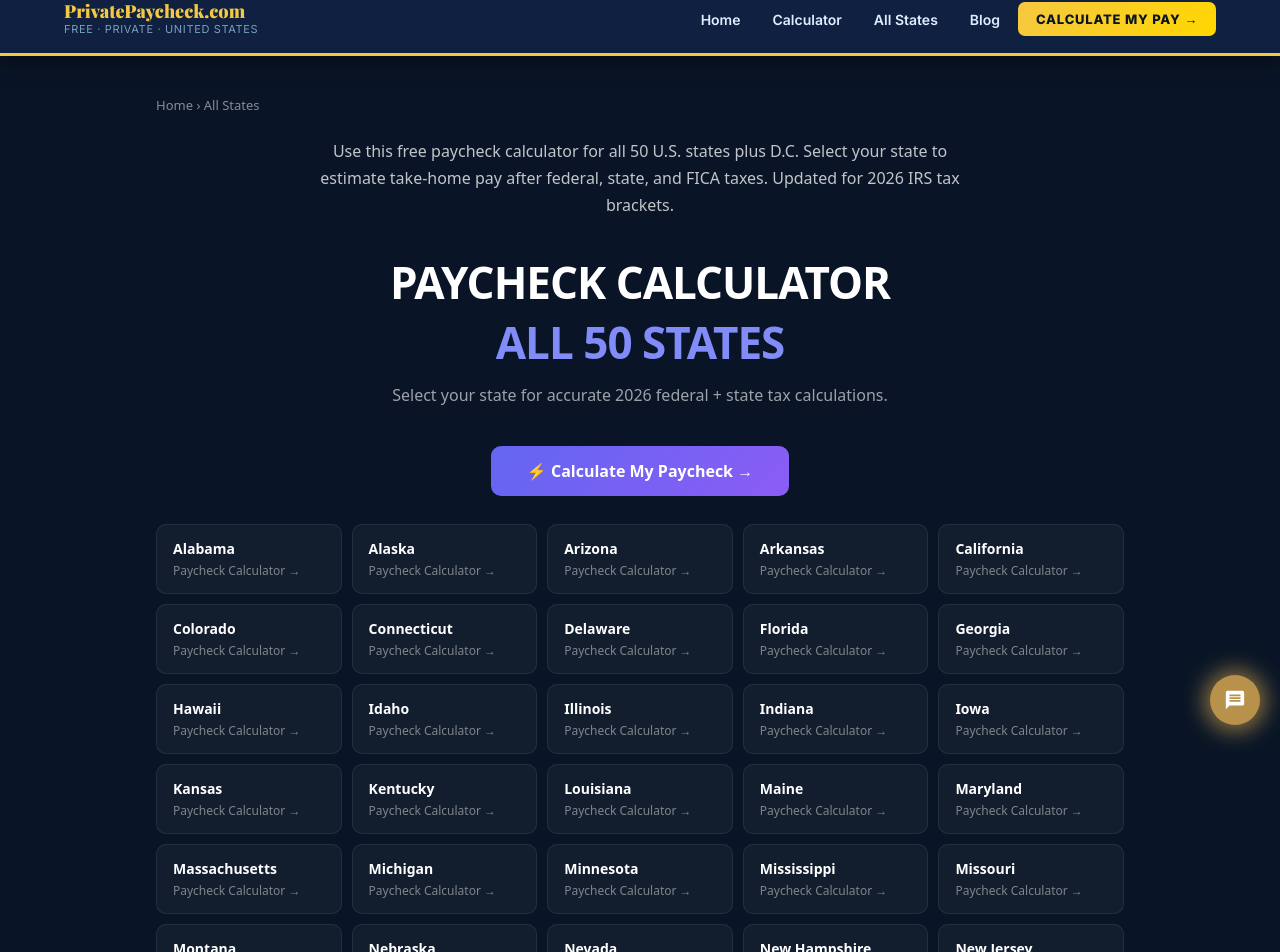
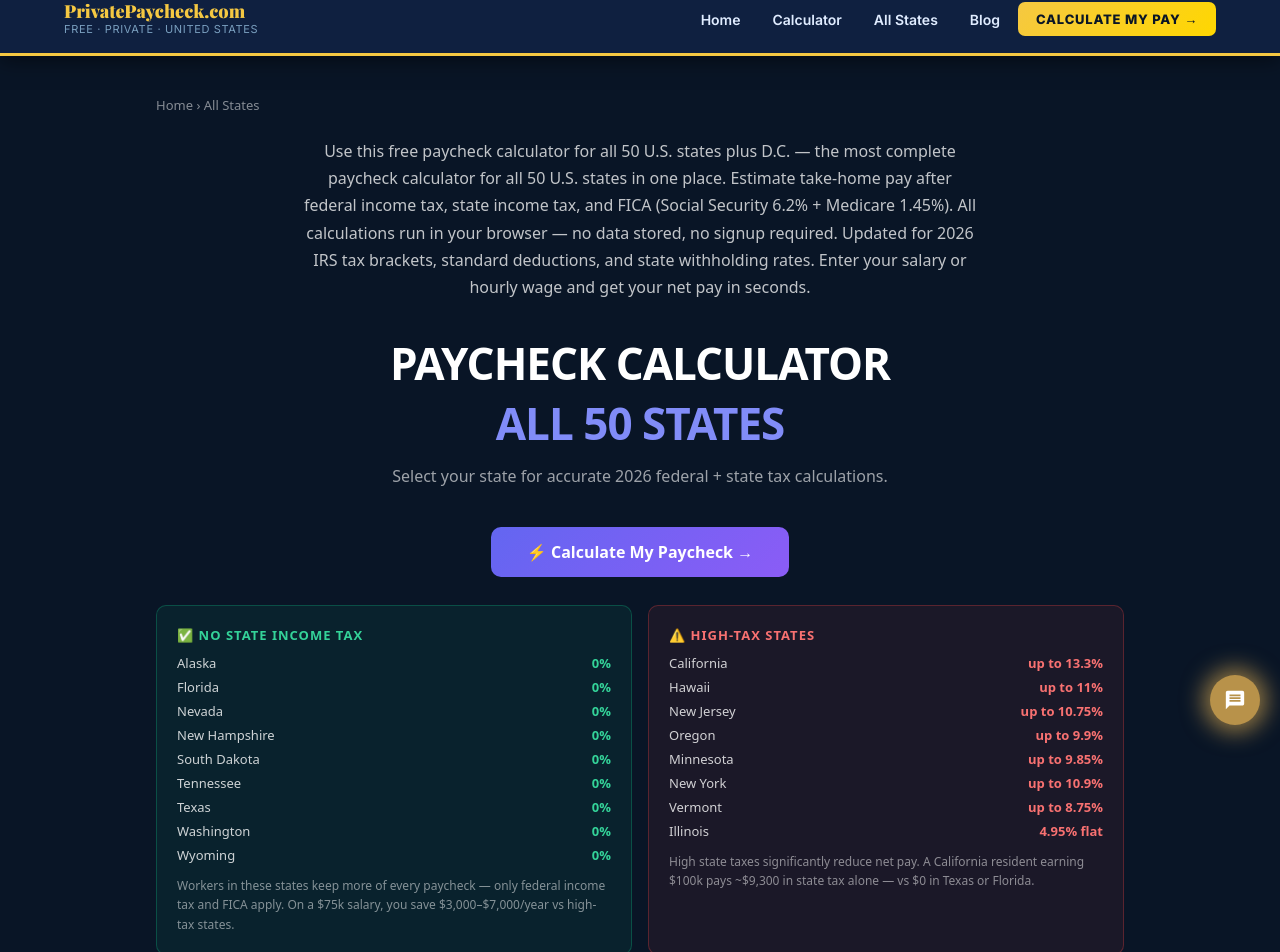
Before and after one commit to devqrcraft-ui/privatepaycheck, a Next.js app: page /all-states in a window 1280 px wide. Shown: the part 55-1007 px from the top of the page. Built offline with nearby package versions, Linux system fonts and the light colour scheme.

Commit message:
seo: improve all-states intro + add no-tax/high-tax state sections

```diff
--- a/src/app/all-states/page.tsx
+++ b/src/app/all-states/page.tsx
@@ -22,7 +22,9 @@ export default function AllStatesPage() {
 
         <script type="application/ld+json" dangerouslySetInnerHTML={{ __html: JSON.stringify(faqSchema) }} />
         <p style={{ fontSize: '16px', lineHeight: 1.7, opacity: 0.75, maxWidth: '680px', margin: '0 auto 32px', textAlign: 'center' }}>
-          Use this free paycheck calculator for all 50 U.S. states plus D.C. Select your state to estimate take-home pay after federal, state, and FICA taxes. Updated for 2026 IRS tax brackets.
+          Use this free paycheck calculator for all 50 U.S. states plus D.C. — the most complete paycheck calculator for all 50 U.S. states in one place.
+          Estimate take-home pay after federal income tax, state income tax, and FICA (Social Security 6.2% + Medicare 1.45%). All calculations run in your browser — no data stored, no signup required.
+          Updated for 2026 IRS tax brackets, standard deductions, and state withholding rates. Enter your salary or hourly wage and get your net pay in seconds.
         </p>
         <div style={{ textAlign: 'center', marginBottom: '40px' }}>
           <h1 style={{ fontSize: 'clamp(24px,4vw,44px)', fontWeight: 900, margin: '0 0 12px', textTransform: 'uppercase', letterSpacing: '-1px' }}>
@@ -39,6 +41,36 @@ export default function AllStatesPage() {
             ⚡ Calculate My Paycheck →
           </a>
         </div>
+        {/* NO TAX STATES */}
+        <div style={{ display: 'grid', gridTemplateColumns: '1fr 1fr', gap: 16, marginBottom: 40 }}>
+          <div style={{ background: 'rgba(16,185,129,0.08)', border: '1px solid rgba(16,185,129,0.3)', borderRadius: 10, padding: '20px' }}>
+            <div style={{ fontSize: 13, fontWeight: 800, color: '#34d399', letterSpacing: '1px', textTransform: 'uppercase', marginBottom: 10 }}>✅ No State Income Tax</div>
+            <div style={{ display: 'flex', flexDirection: 'column', gap: 6, marginBottom: 12 }}>
+              {['Alaska','Florida','Nevada','New Hampshire','South Dakota','Tennessee','Texas','Washington','Wyoming'].map(s=>(
+                <div key={s} style={{ fontSize: 13, color: 'rgba(255,255,255,0.8)', display: 'flex', justifyContent: 'space-between' }}>
+                  <span>{s}</span><span style={{ color: '#34d399', fontWeight: 700 }}>0%</span>
+                </div>
+              ))}
+            </div>
+            <p style={{ fontSize: 12, color: 'rgba(255,255,255,0.5)', lineHeight: 1.6, margin: 0 }}>
+              Workers in these states keep more of every paycheck — only federal income tax and FICA apply. On a $75k salary, you save $3,000–$7,000/year vs high-tax states.
+            </p>
+          </div>
+          <div style={{ background: 'rgba(239,68,68,0.08)', border: '1px solid rgba(239,68,68,0.3)', borderRadius: 10, padding: '20px' }}>
+            <div style={{ fontSize: 13, fontWeight: 800, color: '#f87171', letterSpacing: '1px', textTransform: 'uppercase', marginBottom: 10 }}>⚠️ High-Tax States</div>
+            <div style={{ display: 'flex', flexDirection: 'column', gap: 6, marginBottom: 12 }}>
+              {[['California','up to 13.3%'],['Hawaii','up to 11%'],['New Jersey','up to 10.75%'],['Oregon','up to 9.9%'],['Minnesota','up to 9.85%'],['New York','up to 10.9%'],['Vermont','up to 8.75%'],['Illinois','4.95% flat']].map(([s,r])=>(
+                <div key={s} style={{ fontSize: 13, color: 'rgba(255,255,255,0.8)', display: 'flex', justifyContent: 'space-between' }}>
+                  <span>{s}</span><span style={{ color: '#f87171', fontWeight: 700 }}>{r}</span>
+                </div>
+              ))}
+            </div>
+            <p style={{ fontSize: 12, color: 'rgba(255,255,255,0.5)', lineHeight: 1.6, margin: 0 }}>
+              High state taxes significantly reduce net pay. A California resident earning $100k pays ~$9,300 in state tax alone — vs $0 in Texas or Florida.
+            </p>
+          </div>
+        </div>
+
         <div style={{ display: 'grid', gridTemplateColumns: 'repeat(auto-fill,minmax(160px,1fr))', gap: '10px' }}>
           {slugs.map(slug => {
             const name = slug.replace(/-/g, ' ').replace(/\b\w/g, c => c.toUpperCase());
```
